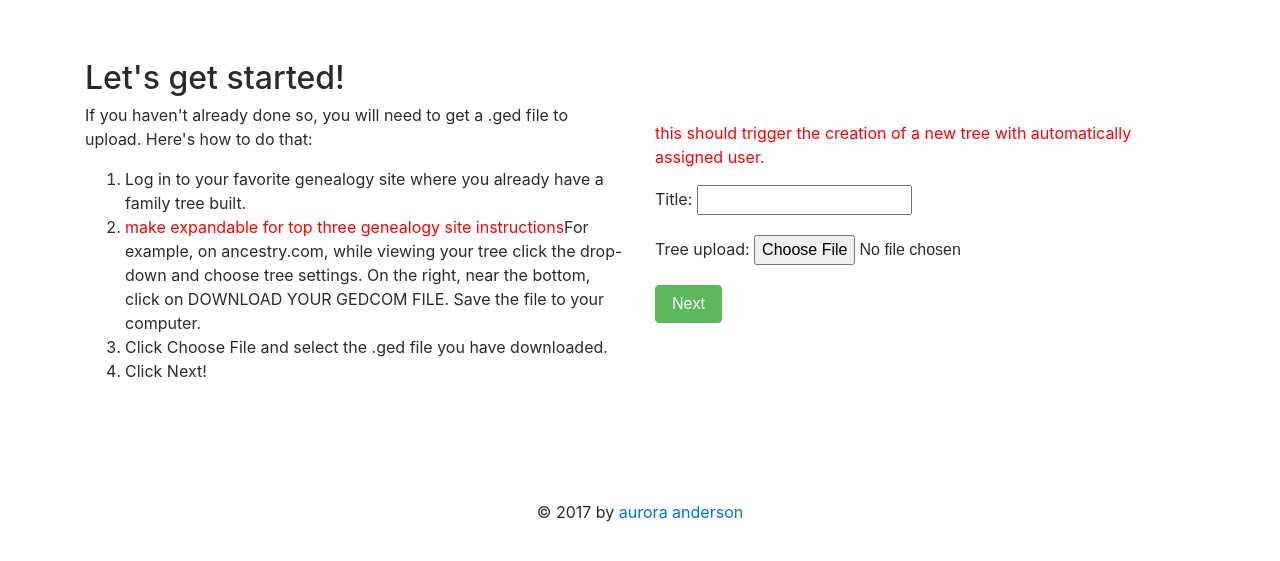
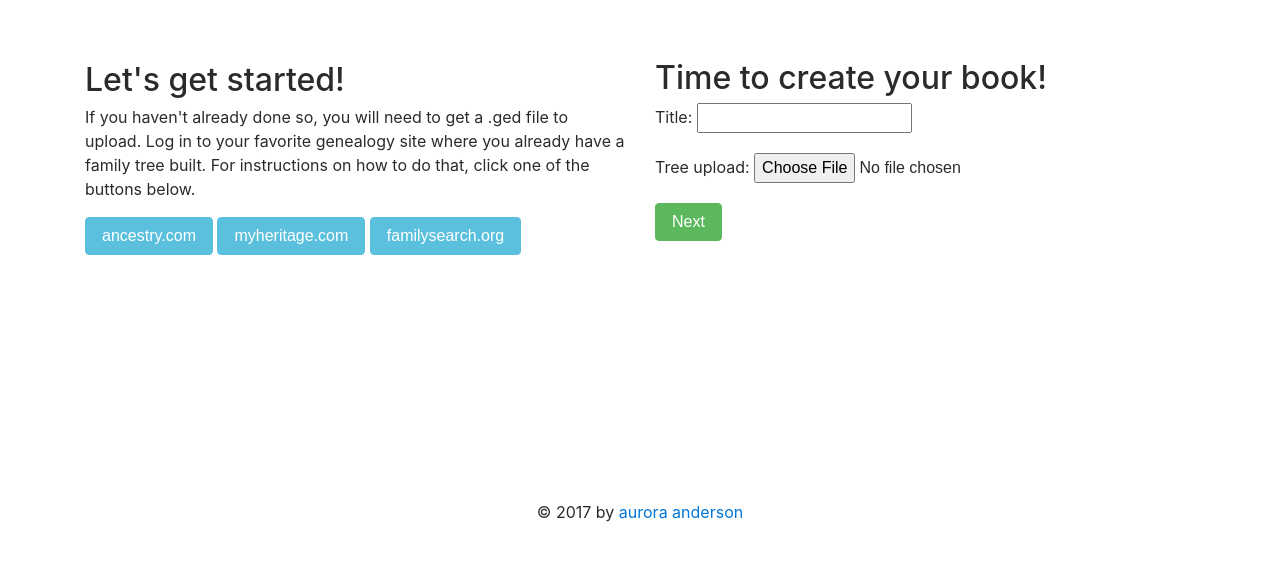
Before and after one commit to auroralemieux/ada-capstone, a Django app: page /upload_tree/ in a window 1280 px wide. Shown: the part 56-617 px from the top of the page. Run offline with Django 3.2, Linux system fonts and the light colour scheme; some libraries are stand-ins or nearby versions.

Commit message:
added modals for instructions on upload page

```diff
--- a/babynamebook/templates/babynamebook/upload_tree.html
+++ b/babynamebook/templates/babynamebook/upload_tree.html
@@ -3,19 +3,68 @@
 {% block content %}
 <article class="align-self-center left-main-content col-md-6 col-lg-6 col-sm-12" id="upload-instructions">
   <h2>Let's get started!</h2>
-  <p id="upload-info-text">If you haven't already done so, you will need to get a .ged file to upload. Here's how to do that:</p>
-  <ol id="upload-steps">
-    <li>Log in to your favorite genealogy site where you already have a family tree built.</li>
-    <li><span class="incomplete">make expandable for top three genealogy site instructions</span>For example, on ancestry.com, while viewing your tree click the drop-down and choose tree settings. On the right, near the bottom, click on DOWNLOAD YOUR GEDCOM FILE. Save the file to your computer.</li>
-    <li>Click Choose File and select the .ged file you have downloaded.</li>
-    <li>Click Next!</li>
-  </ol>
+  <p id="upload-info-text">If you haven't already done so, you will need to get a .ged file to upload. Log in to your favorite genealogy site where you already have a family tree built. For instructions on how to do that, click one of the buttons below.</p>
+  <!-- Button trigger modal -->
+  <button type="button" class="btn btn-info" data-toggle="modal" data-target="#ancestryModal">
+    ancestry.com
+  </button>
+  <button type="button" class="btn btn-info" data-toggle="modal" data-target="#heritageModal">
+    myheritage.com
+  </button>
+  <button type="button" class="btn btn-info" data-toggle="modal" data-target="#famsearchModal">
+    familysearch.org
+  </button>
+
+  <!-- Modal -->
+  <div class="modal fade" id="ancestryModal" tabindex="-1" role="dialog" aria-labelledby="ancestryModalLabel" aria-hidden="true">
+    <div class="modal-dialog" role="document">
+      <div class="modal-content">
+        <div class="modal-header">
+          <h5 class="modal-title" id="ancestryModalLabel">downloading tree from ancestry</h5>
+          <button type="button" class="close" data-dismiss="modal" aria-label="Close">
+            <span aria-hidden="true">&times;</span>
+          </button>
+        </div>
+        <div class="modal-body">
+          While viewing your tree, click the drop-down and choose tree settings. On the right, near the bottom, click on DOWNLOAD YOUR GEDCOM FILE. Save the file to your computer.
+        </div>
+      </div>
+    </div>
+  </div>
+  <div class="modal fade" id="heritageModal" tabindex="-1" role="dialog" aria-labelledby="heritageModalLabel" aria-hidden="true">
+    <div class="modal-dialog" role="document">
+      <div class="modal-content">
+        <div class="modal-header">
+          <h5 class="modal-title" id="heritageModalLabel">downloading tree from myheritage</h5>
+          <button type="button" class="close" data-dismiss="modal" aria-label="Close">
+            <span aria-hidden="true">&times;</span>
+          </button>
+        </div>
+        <div class="modal-body">
+          <span class="incomplete">While viewing your tree, click the drop-down and choose tree settings. On the right, near the bottom, click on DOWNLOAD YOUR GEDCOM FILE. Save the file to your computer.</span>
+        </div>
+      </div>
+    </div>
+  </div>
+  <div class="modal fade" id="famsearchModal" tabindex="-1" role="dialog" aria-labelledby="famsearchModalLabel" aria-hidden="true">
+    <div class="modal-dialog" role="document">
+      <div class="modal-content">
+        <div class="modal-header">
+          <h5 class="modal-title" id="famsearchModalLabel">downloading tree from familysearch</h5>
+          <button type="button" class="close" data-dismiss="modal" aria-label="Close">
+            <span aria-hidden="true">&times;</span>
+          </button>
+        </div>
+        <div class="modal-body">
+          <span class="incomplete">While viewing your tree, click the drop-down and choose tree settings. On the right, near the bottom, click on DOWNLOAD YOUR GEDCOM FILE. Save the file to your computer.</span>
+        </div>
+      </div>
+    </div>
+  </div>
 </article>
 
 <article class="align-self-center right-main-content col-md-6 col-lg-6 col-sm-12" id="upload">
-  <p class="incomplete">
-    this should trigger the creation of a new tree with automatically assigned user.
-  </p>
+  <h2>Time to create your book!</h2>
   <form enctype="multipart/form-data" method="POST" id="new-book-form">{% csrf_token %}
     {{ form.as_p }}
     <button type="submit" class="btn save btn-success" id="upload-submit-button">Next</button>
```
Also changed, not shown: babynamebook/fixtures/names.json (line endings or trailing spaces).
